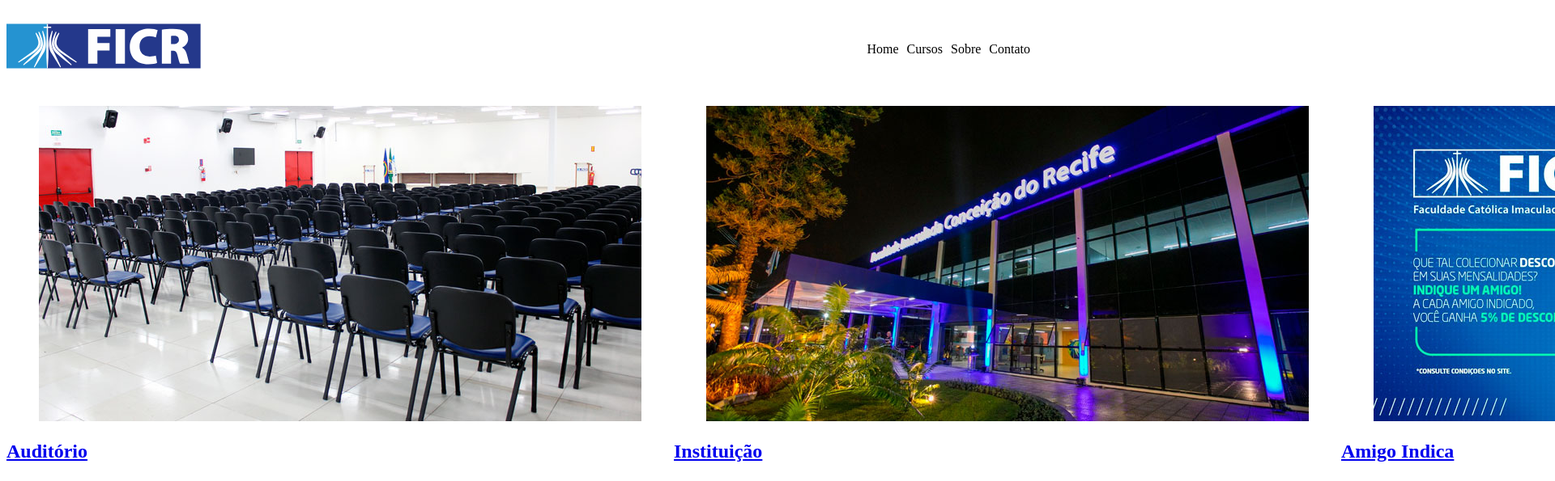
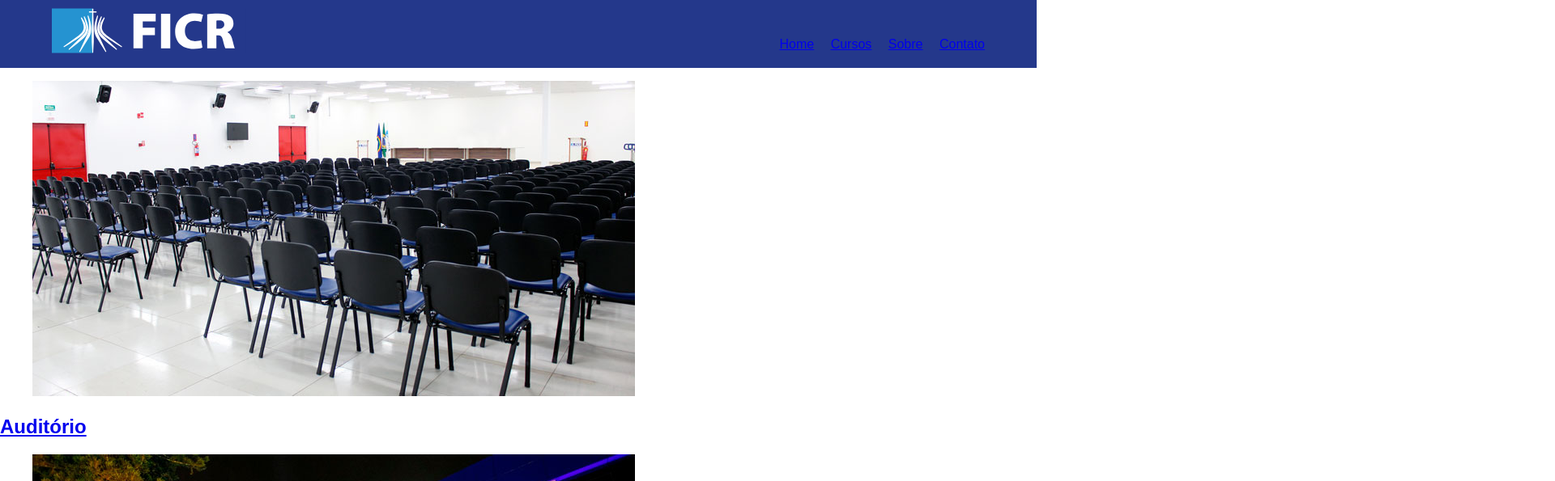
Before and after one commit to manulopesdev/webdev, a plain HTML site: page index.html in a window 1280 px wide. Shown: the top 595 px of the page at 81% size, 1920 px wide, since content can reach past the window. Drawn offline with Linux system fonts and the light colour scheme.

Commit message:
depois das alterações em aula

```diff
--- a/css/style.css
+++ b/css/style.css
@@ -1,23 +1,37 @@
-.container{
-    display: flex;
-    flex-direction: column;
+/*seletores*/
+body{
+    margin: 0;
+    font-family: Arial, Helvetica, sans-serif;
 }
 
 header{
+    background: #24388B;
+    padding: 10px 0;
+}
+
+.container{
+    max-width: 1152px;
+    margin: 0 auto;
     display: flex;
-    flex-direction: row;
     justify-content: space-between;
-    align-items: center;
+
+}
+
+h1{
+    margin: 0;
 }
 
 ul{
-    display: flex;
-    flex-direction: row;
-    gap: 10px;
-    list-style-type: none;
+    margin: 36px 0 0 0;
+    padding: 0;
+    list-style: none;
 }
 
-.secao_banners{
-    display: flex;
-    flex-direction: row;
+ul li{
+    display: inline;
+    margin: 0 16px 0 0;
 }
+
+ul li:last-child{
+    margin: 0;
+}
--- a/index.html
+++ b/index.html
@@ -8,9 +8,10 @@
     <link rel="stylesheet" href="css/style.css">
 </head>
 <body>
-    <div class="container">
+    <div>
 
         <header>
+            <div class="container">
                 <h1>
                     <a href="index.html">
                         <img src="img/logo.svg" alt="FICR - Faculdade Imaculada Conceição">
@@ -18,12 +19,13 @@
                 </h1>
                 <nav>
                     <ul>
-                    <li><a href="index.html"></a>Home</li>
-                    <li><a href="cursos.html"></a>Cursos</li>
-                    <li><a href="sobre.html"></a>Sobre</li>
-                    <li><a href="contato.html"></a>Contato</li>
+                        <li><a href="index.html">Home</a></li>
+                        <li><a href="cursos.html">Cursos</a></li>
+                        <li><a href="sobre.html">Sobre</a></li>
+                        <li><a href="contato.html">Contato</a></li>
                     </ul>
                 </nav>
+            </div>
         </header>
 
         <main>
@@ -78,7 +80,7 @@
             </section>
         </main>
 
-        <footer>
+        <footer class="container">
             <h4>Copyright - Todos os direitos reservados ©</h4>
         </footer>
 
```
Lines whose indentation alone changed are shown as unchanged.
